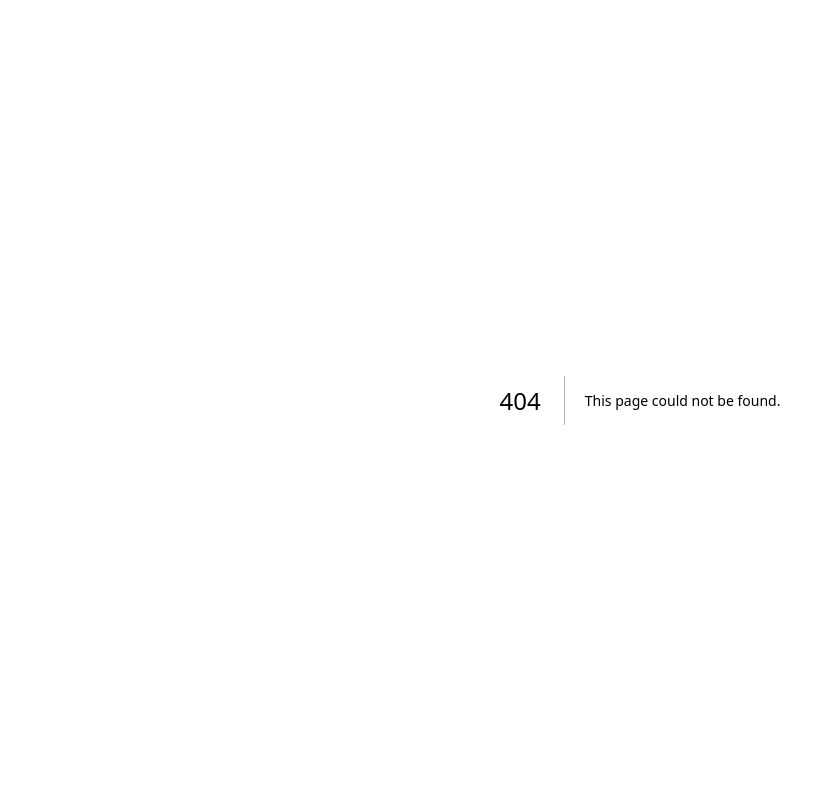
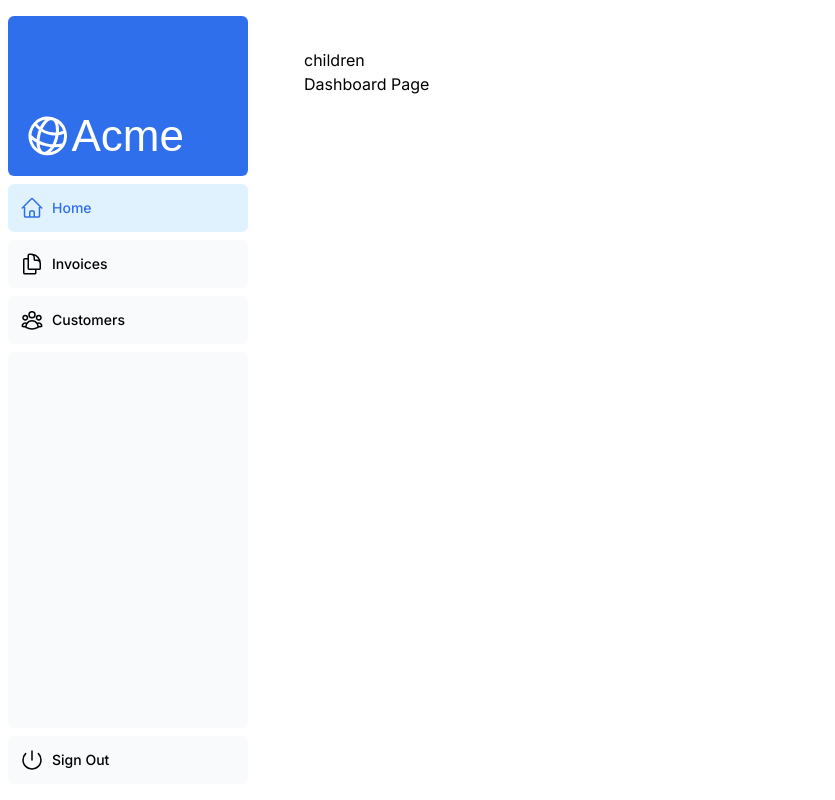
Before and after one commit to AlexanderSipko/next-dashboard, a Next.js app: page /dashboard in a window 1280 px wide. Before the commit this address had no page. Shown: the whole page, without its empty margins (0-835 px from the left). Built offline with nearby package versions, Linux system fonts and the light colour scheme; a web font is replaced by a local one.

Commit message:
first commit

```diff
--- /dev/null
+++ b/app/dashboard/customers/page.tsx
@@ -0,0 +1,3 @@
+export default function Page() {
+    return <p>Customers Page</p>;
+  }
--- /dev/null
+++ b/app/dashboard/invoices/page.tsx
@@ -0,0 +1,3 @@
+export default function Page() {
+    return <p>Invoices Page</p>;
+  }
--- /dev/null
+++ b/app/dashboard/layout.tsx
@@ -0,0 +1,14 @@
+import SideNav from '@/app/ui/dashboard/sidenav';
+
+export default function Layout({ children }: { children: React.ReactNode }) {
+  return (
+    <div className="flex h-screen flex-col md:flex-row md:overflow-hidden">
+      <div className="w-full flex-none md:w-64">
+        <SideNav />
+      </div>
+      <div className="flex-grow p-6 md:overflow-y-auto md:p-12">
+        children
+        {children}</div>
+    </div>
+  );
+}
--- /dev/null
+++ b/app/dashboard/page.tsx
@@ -0,0 +1,3 @@
+export default function Page() {
+    return <p>Dashboard Page</p>;
+  }
--- a/app/layout.tsx
+++ b/app/layout.tsx
@@ -1,7 +1,5 @@
 import '@/app/ui/global.css';
-
 import { inter } from '@/app/ui/fonts';
-
 
 export default function RootLayout({
   children,
@@ -10,7 +8,6 @@
 }) {
   return (
     <html lang="en">
-
       <body className={`${inter.className} antialiased`}>{children}</body>
     </html>
   );
--- a/app/ui/dashboard/nav-links.tsx
+++ b/app/ui/dashboard/nav-links.tsx
@@ -1,8 +1,14 @@
+'use client';
+
+
 import {
   UserGroupIcon,
   HomeIcon,
   DocumentDuplicateIcon,
 } from '@heroicons/react/24/outline';
+import Link from 'next/link';
+import { usePathname } from 'next/navigation';
+import clsx from 'clsx';
 
 // Map of links to display in the side navigation.
 // Depending on the size of the application, this would be stored in a database.
@@ -17,19 +23,25 @@
 ];
 
 export default function NavLinks() {
+  const pathname = usePathname();
   return (
     <>
       {links.map((link) => {
         const LinkIcon = link.icon;
         return (
-          <a
+          <Link
             key={link.name}
             href={link.href}
-            className="flex h-[48px] grow items-center justify-center gap-2 rounded-md bg-gray-50 p-3 text-sm font-medium hover:bg-sky-100 hover:text-blue-600 md:flex-none md:justify-start md:p-2 md:px-3"
+            className={clsx(
+              'flex h-[48px] grow items-center justify-center gap-2 rounded-md bg-gray-50 p-3 text-sm font-medium hover:bg-sky-100 hover:text-blue-600 md:flex-none md:justify-start md:p-2 md:px-3',
+              {
+                'bg-sky-100 text-blue-600': pathname === link.href,
+              },
+            )}
           >
             <LinkIcon className="w-6" />
             <p className="hidden md:block">{link.name}</p>
-          </a>
+          </Link>
         );
       })}
     </>
```
